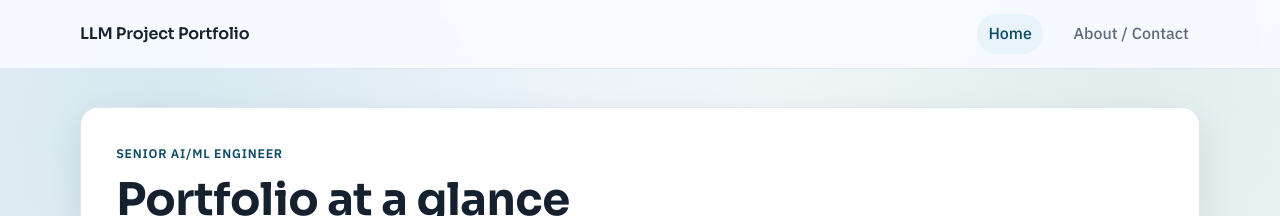
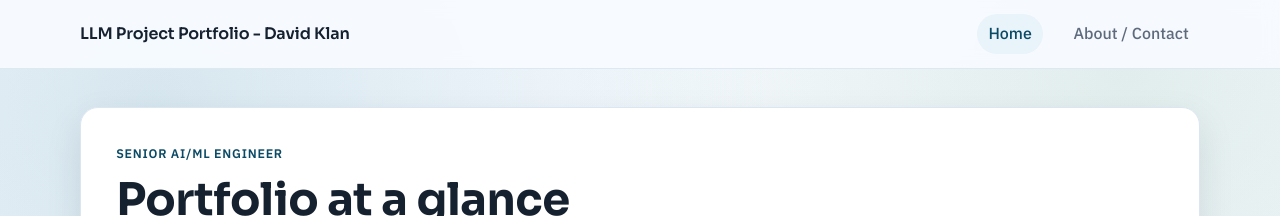
Before and after one commit to davidklan-png/Bio_HP, a Jekyll site: the page built from index.md, in a window 1280 px wide. Shown: the top 216 px of the page. Built offline with Jekyll 4.4.1, drawn with Linux system fonts in a browser that asks for light colours.

Commit message:
Update site title and meta description for better link previews
- Add name to site title for stronger personal branding
- Improve meta description with key skills and value proposition
- Description now optimized for social media and search link previews

Co-Authored-By: Claude Opus 4.6 <noreply@anthropic.com>

```diff
--- a/_config.yml
+++ b/_config.yml
@@ -1,5 +1,5 @@
 title: LLM Project Portfolio
-description: Last-year LLM projects for business stakeholders and technophiles.
+description: LLM Project Portfolio - David Klan. Senior AI/ML Engineer showcasing practical AI systems with agentic workflows, RAG architecture, and enterprise automation.
 baseurl: "/Bio_HP"
 url: "https://davidklan-png.github.io"
 markdown: kramdown
--- a/_data/site.yml
+++ b/_data/site.yml
@@ -1,4 +1,4 @@
-site_title: LLM Project Portfolio
+site_title: LLM Project Portfolio - David Klan
 owner_name: David Klan
 owner_role: Senior AI/ML Engineer
 hero_tagline: Portfolio at a glance
```
